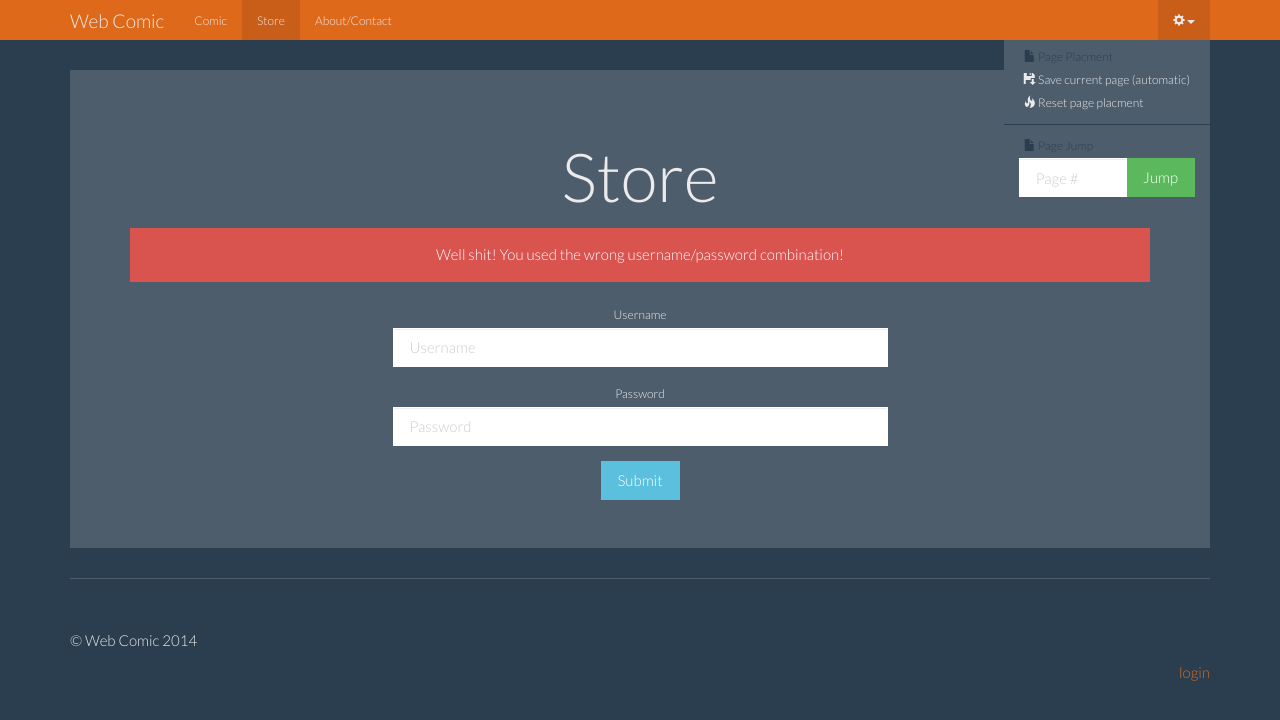
After one commit to fredghostkyle/Room404, a PHP site: page /store/closed/login.php?failed=1 in a window 1280 px wide, after a click that opens the changed part. The commit adds this page. Shown: the top 720 px of the page. Run offline with PHP 8.4, Linux system fonts and the light colour scheme.

Commit message:
HUGE store update.
Added in /closed
added login stuffs to show example.php

```diff
--- /dev/null
+++ b/store/closed/login.php
@@ -0,0 +1,123 @@
+<?php error_reporting(0); ?>
+<!DOCTYPE html>
+<!-- saved from url=(0044)http://getbootstrap.com/examples/offcanvas/# -->
+<html lang="en">
+    <head>
+    <meta http-equiv="Content-Type" content="text/html; charset=UTF-8">
+    <meta charset="utf-8">
+    <meta http-equiv="X-UA-Compatible" content="IE=edge">
+    <meta name="viewport" content="width=device-width, initial-scale=1">
+    <meta name="description" content="Online Web Comic">
+    <meta name="author" content="Website: @fredghostkyle. ">
+    <link rel="icon" href="http://getbootstrap.com/favicon.ico">
+
+    <title>Web Comic</title>
+
+    <!-- Bootstrap core CSS -->
+    <link href="../../htmladd/bootstrap.css" rel="stylesheet">
+
+    <!-- Custom styles for this template -->
+    <link href="../../htmladd/offcanvas.css" rel="stylesheet">
+
+    <!-- IE10 viewport hack for Surface/desktop Windows 8 bug -->
+    <script src="../../htmladd/ie10-viewport-bug-workaround.js"></script>
+
+    <!-- HTML5 shim and Respond.js IE8 support of HTML5 elements and media queries -->
+    <!--[if lt IE 9]>
+      <script src="https://oss.maxcdn.com/html5shiv/3.7.2/html5shiv.min.js"></script>
+      <script src="https://oss.maxcdn.com/respond/1.4.2/respond.min.js"></script>
+    <![endif]-->
+  </head>
+
+  <body>
+        <div class="navbar navbar-fixed-top navbar-inverse" role="navigation">
+      <div class="container">
+        <div class="navbar-header">
+          <button type="button" class="navbar-toggle" data-toggle="collapse" data-target=".navbar-collapse">
+            <span class="sr-only">Toggle navigation</span>
+            <span class="icon-bar"></span>
+            <span class="icon-bar"></span>
+            <span class="icon-bar"></span>
+          </button>
+          <a class="navbar-brand" href="../../">Web Comic</a>
+        </div>
+        <div class="collapse navbar-collapse navbar-left">
+          <ul class="nav navbar-nav">
+            <li><a href="../../">Comic</a></li>
+            <li class="active"><a href="../../store">Store</a></li>
+            <li><a href="../../about">About/Contact</a></li>
+          </ul>
+        </div><!-- /.nav-collapse -->
+        <div class="collapse navbar-collapse navbar-right">
+          <ul class="nav navbar-nav">
+
+          <li class="dropdown">
+              <a href="#" class="dropdown-toggle" data-toggle="dropdown"><span class="glyphicon glyphicon-cog"> </span><span class="caret"></span></a>
+              <ul class="dropdown-menu" role="menu">
+                  <li role="presentation" class="dropdown-header"><span class="glyphicon glyphicon-file"></span> Page Placment</li>
+                  <li><a href="#"><span class="glyphicon glyphicon-floppy-save"></span> Save current page (automatic)</a></li>
+                  <li><a href="#"><span class="glyphicon glyphicon-fire"></span> Reset page placment</a></li>
+                  <li role="presentation" class="divider"></li>
+                  <li role="presentation" class="dropdown-header"><span class="glyphicon glyphicon-file"></span> Page Jump</li>
+                  <form class="navbar-form form-group-sm" role="search" method="get" action="../../">
+                    <div class="input-group form-group-sm">
+                        <input type="text" class="form-control" placeholder="Page #" name="page">
+                        <span class="input-group-btn">
+                            <button class="btn btn-success" type="submit">Jump</button>
+                        </span>
+                    </div><!-- /input-group -->
+                  </form>
+              </ul>
+          </li>
+          </ul>
+        </div><!-- /.nav-collapse -->
+      </div><!-- /.container -->
+    </div><!-- /.navbar -->
+
+    <div class="container">
+          <div class="jumbotron">
+            <center><p><h1>Store</h1></p></center>
+        <?php if ($_GET["failed"] == 1) {echo '<div class="alert alert-danger" role="alert"><center>Well shit! You used the wrong username/password combination!</center></div>';}?>
+          <div class="row">
+              <div class="col-md-1"></div>
+              <div class="col-md-1"></div>
+              <div class="col-md-1"></div>
+
+              <div class="col-md-6">
+                  <center>
+                      <form role="form" method="post" action="./example.php">
+                          <div class="form-group">
+                            <label for="exampleInputEmail1">Username</label>
+                            <input type="username" name="username" class="form-control" id="exampleInputEmail1" placeholder="Username">
+                          </div>
+                          <div class="form-group">
+                            <label for="exampleInputPassword1">Password</label>
+                            <input type="password" name="password" class="form-control" id="exampleInputPassword1" placeholder="Password">
+                          </div>
+                          <button type="submit" class="btn btn-info">Submit</button>
+                    </form>
+                  </center>
+              </div>
+              <div class="col-md-1"></div>
+              <div class="col-md-1"></div>
+              <div class="col-md-1"></div>
+        </div>
+      </div>
+
+      <hr>
+      <footer>
+        <p>© Web Comic 2014</p>
+        <p class="pull-right"><a href="login.php">login</a></p>
+      </footer>
+
+    </div><!--/.container-->
+
+    <!-- Bootstrap core JavaScript
+    ================================================== -->
+    <!-- Placed at the end of the document so the pages load faster -->
+    <script src="../../htmladd/jquery.min.js"></script>
+    <script src="../../htmladd/bootstrap.min.js"></script>
+    <script src="../../htmladd/offcanvas.js"></script>
+
+</body>
+</html>
```
Also changed, not shown: store/closed/example.php (renamed from store/index.php, +46 -12 lines), store/closed/index.php (added, +101 -0 lines).
